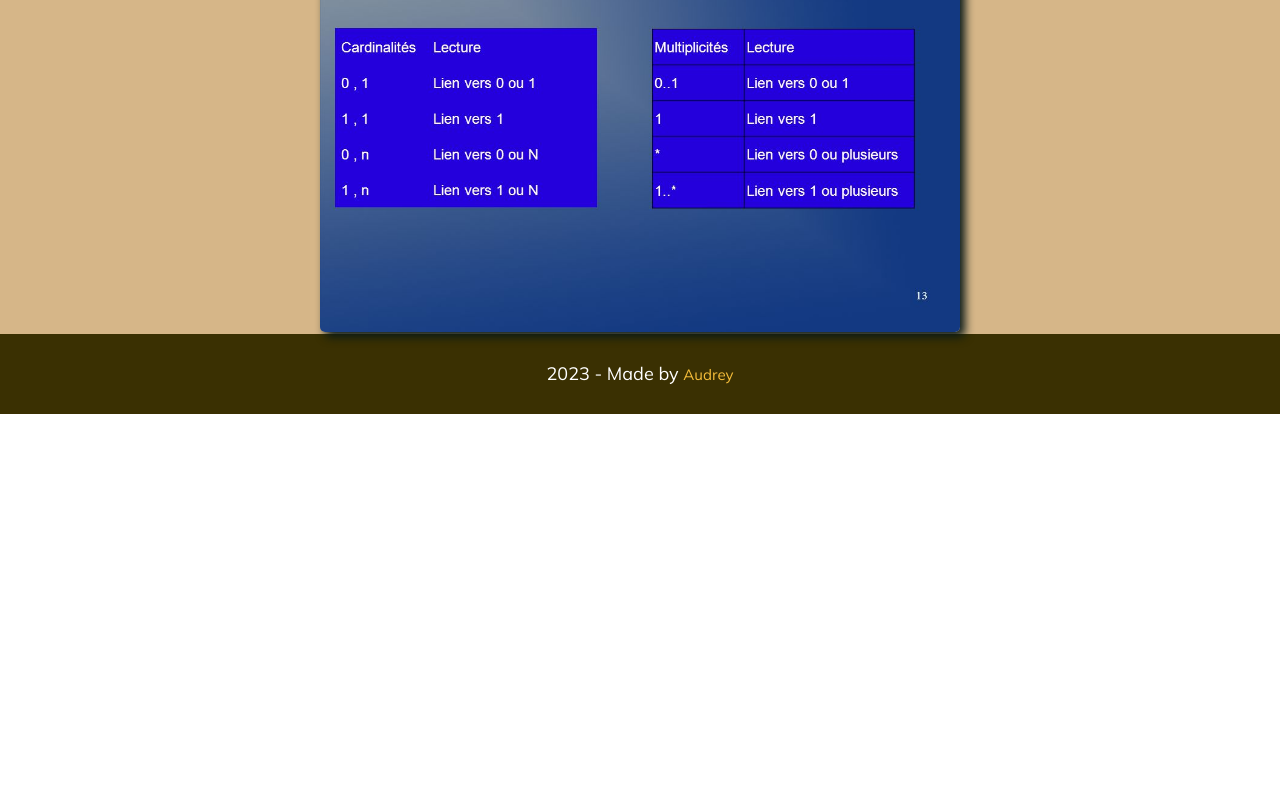
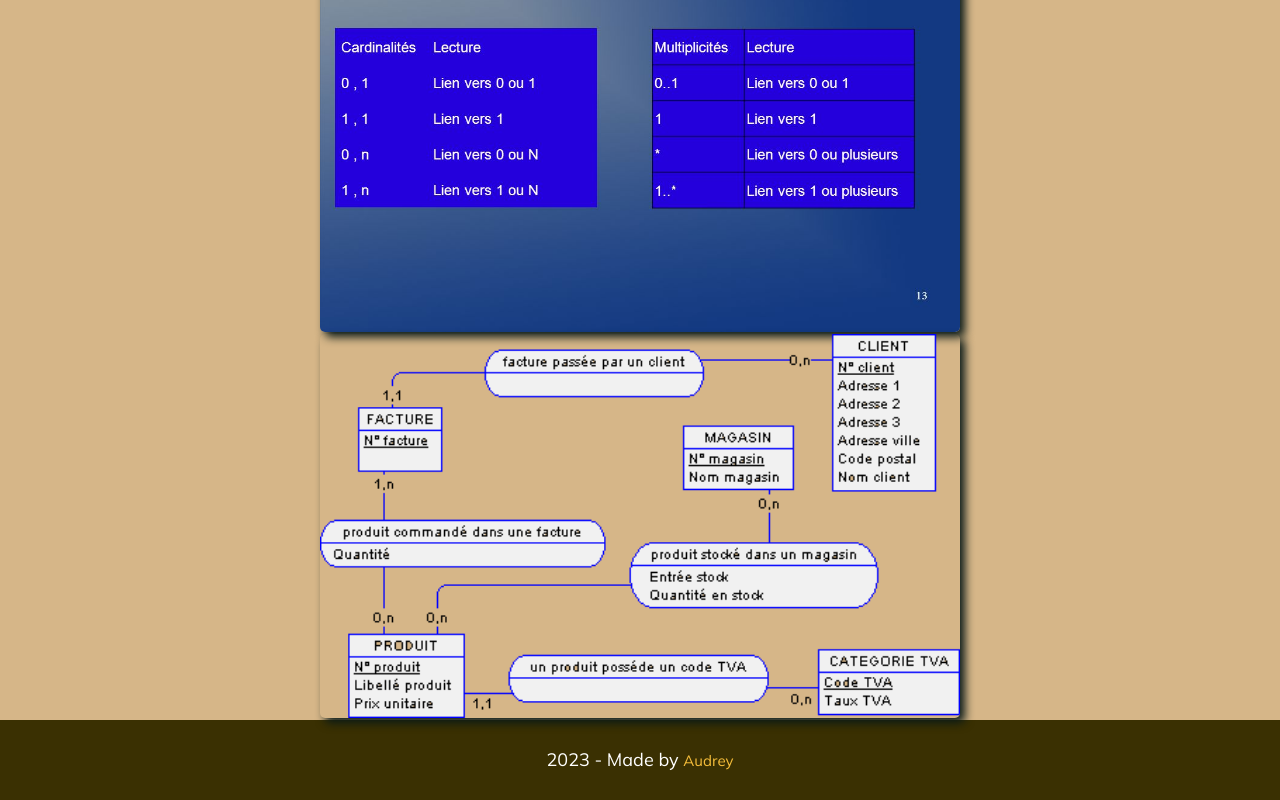
Before and after one commit to 2023-cda-alt-devops-p4/catalog-ac, a React (Vite) app: page /cheatsheet in a window 1280 px wide. Shown: the part 488-1288 px from the top of the page. Before the commit the page ends 902 px from the top, so only its background shows below. Built offline with nearby package versions, Linux system fonts and the light colour scheme.

Commit message:
🔥 build: test photo

```diff
--- a/src/views/Cheatsheet.jsx
+++ b/src/views/Cheatsheet.jsx
@@ -5,6 +5,7 @@ import { theme } from "../assets/css/theme";
 import Image from "../components/Image";
 //import images
 import cardinalites_multiplicites from "../assets/img/cardinalites_multiplicites.jpg";
+import mcdcomplet from "../assets/img/mcdcomplet.gif";
 
 const Cheatsheet = () => {
 	return (
@@ -28,6 +29,12 @@ const Cheatsheet = () => {
 					alt="cardinalites_multiplicites"
 				/>
 			</div>
+			<div className="container_img">
+				<Image
+					src={mcdcomplet}
+					alt="mcdcomplet"
+				/>
+			</div>
 		</CheatsheetStyled>
 	);
 };
```
